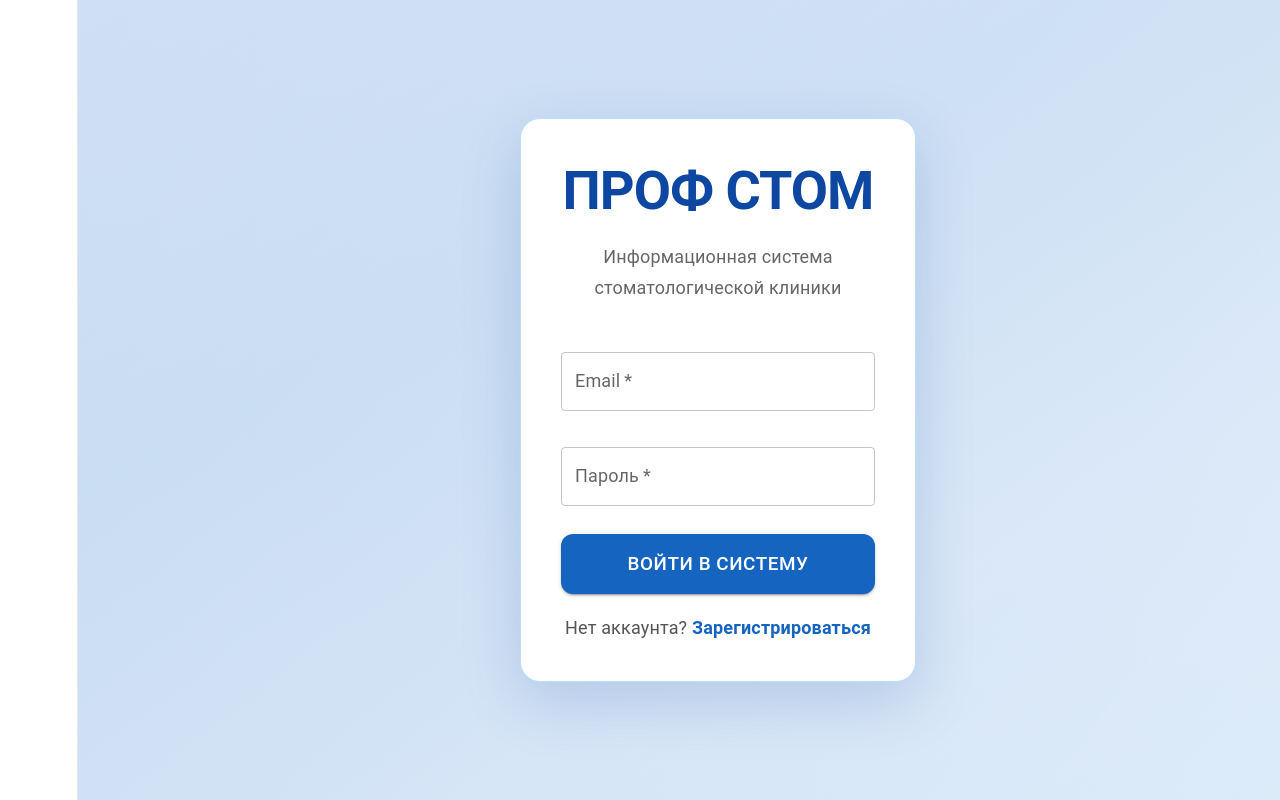
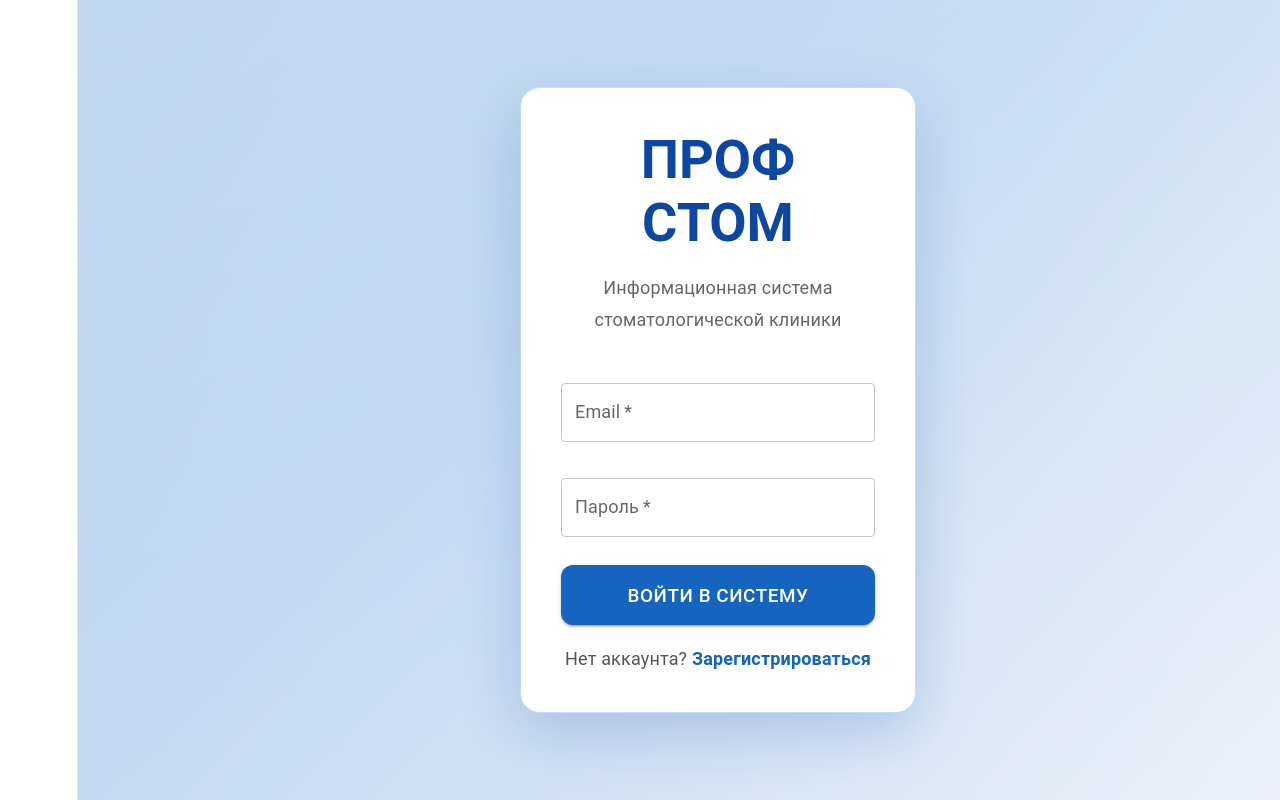
Before and after one commit to violatttion/prof-stom, a React app in the folder frontend/: page /login in a window 1280 px wide. Shown: the top 800 px of the page. Built offline with nearby package versions, Linux system fonts and the light colour scheme; no server answers; the HTML template or start-up script is replaced by a standard one.

Commit message:
design: финальная светлая версия логина с мягкими лучами

```diff
--- a/frontend/src/pages/auth/Login.jsx
+++ b/frontend/src/pages/auth/Login.jsx
@@ -36,12 +36,12 @@ const Login = () => {
         display: 'flex',
         alignItems: 'center',
         justifyContent: 'center',
-        background: 'linear-gradient(155deg, #f4f9ff 0%, #eaf4fd 35%, #f0f7ff 70%, #e8f4fd 100%)',
+        background: 'linear-gradient(150deg, #f0f7ff 0%, #eaf4fd 40%, #f4f9ff 100%)',
         position: 'relative',
         overflow: 'hidden',
       }}
     >
-      {/* Очень мягкие, редкие, медленно движущиеся лучи */}
+      {/* Мягкие лучи на фоне */}
       <Box
         sx={{
           position: 'absolute',
@@ -50,15 +50,15 @@ const Login = () => {
           right: 0,
           bottom: 0,
           backgroundImage: `
-            linear-gradient(130deg, rgba(21,101,192,0.07) 0%, transparent 40%),
-            linear-gradient(145deg, rgba(25,118,210,0.05) 20%, transparent 55%),
-            linear-gradient(120deg, rgba(13,71,161,0.06) 35%, transparent 70%)
+            linear-gradient(125deg, rgba(21, 101, 192, 0.09) 0%, transparent 38%),
+            linear-gradient(140deg, rgba(25, 118, 210, 0.07) 18%, transparent 52%),
+            linear-gradient(115deg, rgba(13, 71, 161, 0.08) 32%, transparent 68%)
           `,
-          backgroundSize: '220% 220%',
-          animation: 'softRays 65s ease-in-out infinite',
-          '@keyframes softRays': {
+          backgroundSize: '200% 200%',
+          animation: 'softRaysMove 52s ease-in-out infinite',
+          '@keyframes softRaysMove': {
             '0%': { backgroundPosition: '0% 0%' },
-            '50%': { backgroundPosition: '28% 32%' },
+            '50%': { backgroundPosition: '30% 35%' },
             '100%': { backgroundPosition: '0% 0%' },
           },
         }}
@@ -66,31 +66,20 @@ const Login = () => {
 
       <Container maxWidth="xs" sx={{ position: 'relative', zIndex: 2 }}>
         <Paper
-          elevation={10}
+          elevation={12}
           sx={{
             p: 5,
             borderRadius: 5,
             background: 'white',
-            boxShadow: '0 20px 60px rgba(13, 71, 161, 0.18)',
+            boxShadow: '0 20px 60px rgba(13, 71, 161, 0.2)',
             border: '1px solid #bbdefb'
           }}
         >
-          <Typography
-            variant="h3"
-            align="center"
-            gutterBottom
-            sx={{ color: '#0d47a1', fontWeight: 700, letterSpacing: '-1px' }}
-          >
+          <Typography variant="h3" align="center" gutterBottom sx={{ color: '#0d47a1', fontWeight: 700 }}>
             ПРОФ СТОМ
           </Typography>
 
-          <Typography
-            variant="subtitle1"
-            align="center"
-            color="text.secondary"
-            gutterBottom
-            sx={{ mb: 4 }}
-          >
+          <Typography variant="subtitle1" align="center" color="text.secondary" gutterBottom sx={{ mb: 4 }}>
             Информационная система<br />стоматологической клиники
           </Typography>
 
```
